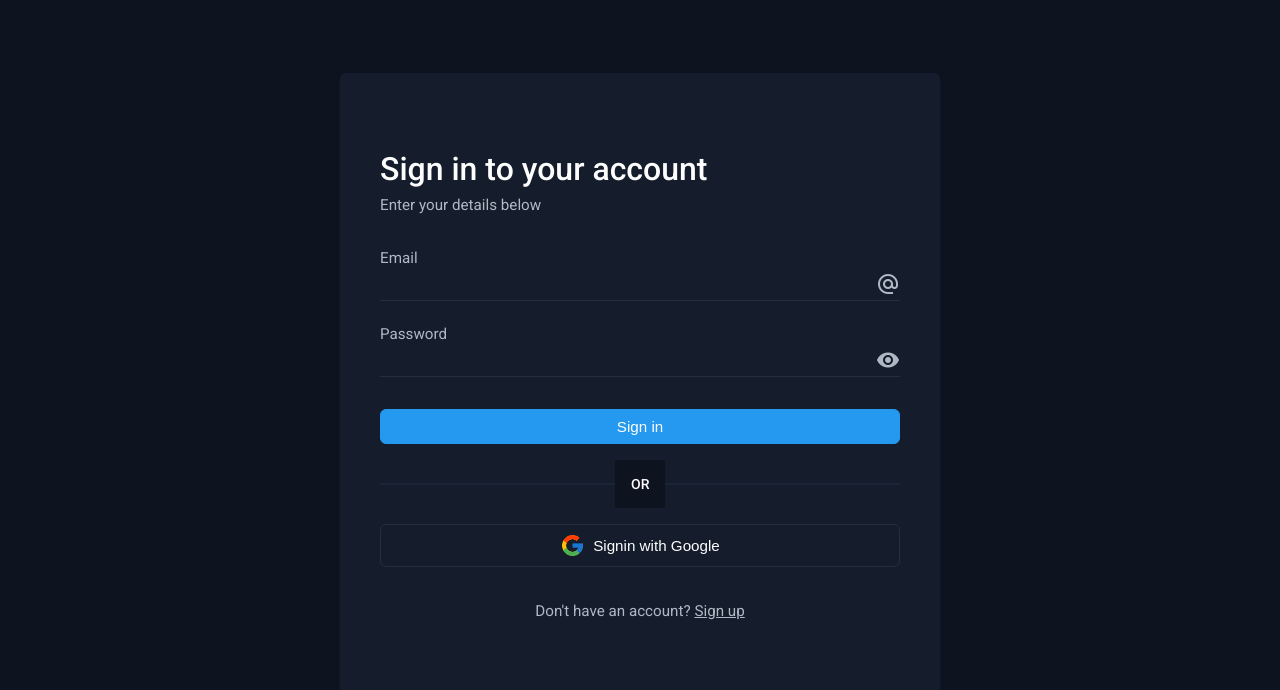
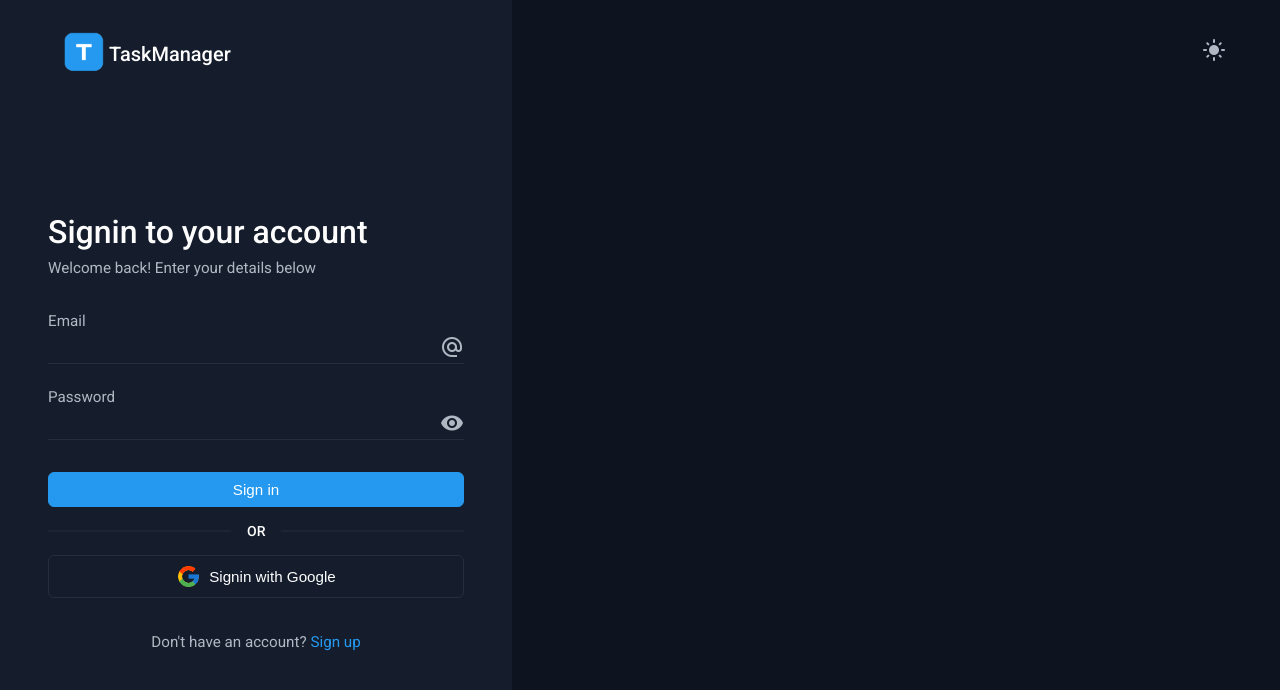
Before and after one commit to jarolthecoder/TaskManager-V2, a Next.js app: page /login in a window 1280 px wide. Shown: the top 690 px of the page. Built offline with nearby package versions, Linux system fonts and the light colour scheme; no server answers.

Commit message:
Auth layout updated

```diff
--- a/src/app/(auth)/auth.module.css
+++ b/src/app/(auth)/auth.module.css
@@ -3,70 +3,45 @@
   min-height: 100dvh;
   position: relative;
   display: flex;
-  justify-content: center;
-  align-items: center;
-  background: var(--clr-blue-dark);
-}
-
-.main p {
-  font-size: var(--fs-body);
-}
-
-.col_right h2,
-.input_group input {
-  color: var(--clr-text-primary);
-}
-
-.col_left,
-.form_btn_container {
-  display: flex;
-  justify-content: center;
+  justify-content: space-between;
   align-items: center;
 }
 
 .col_left,
 .col_right {
+
   height: 100dvh;
-  padding: 4rem 3rem;
 }
 
 .col_left {
-  width: 45%;
+  width: 40%;
+  padding: 2rem 3rem;
+  background: var(--clr-bg-card-primary);
 }
 
 .col_right {
-  width: 55%;
-  /* background: url(../../../public/task-manager-v2-landing.png) no-repeat;
-  background-size: cover;
-  background-position: bottom -100px center; */
-  background-color: var(--clr-bg-default);
+  width: 60%;
 }
 
-.title {
-  max-width: 500px;
+.col_right .col_header {
+  display: flex;
+  justify-content: flex-end;
+  align-items: center;
+  padding: 2rem 3rem;
 }
 
-.title h2 {
-  font-size: 2rem;
-  margin-bottom: 1.5rem;
-  color: var(--clr-text-primary);
+.auth_logo {
+  padding: 0;
 }
 
 /* Auth Form */
-.form_card {
-  width: 100%;
-  max-width: 600px;
-  display: flex;
-  justify-content: center;
-  align-items: center;
-  flex-direction: column;
-}
 .form_container {
   width: 100%;
   display: flex;
   justify-content: center;
   align-items: center;
   flex-direction: column;
+  margin-top: 15vh;
 }
 
 .form_btn_container {
@@ -88,7 +63,7 @@
   margin: auto;
   z-index: 2;
   padding: 1rem;
-  background: var(--clr-bg-default);
+  background: var(--clr-bg-card-primary);
 }
 
 .or_signin_text::before {
--- a/src/app/(auth)/layout.jsx
+++ b/src/app/(auth)/layout.jsx
@@ -25,12 +25,18 @@ export default function AuthLayout({ children }) {
 
   return (
     <main className={styles.main}>
-      {/* <Logo color={theme === "dark" ? "dark" : "light"} /> */}
-      <Card className={styles.form_card} padding="medium">
-        <div className={styles.form_container}>
-          {children}
+      <div className={styles.col_left}>
+        <div className={styles.col_header}>
+          <Logo className={styles.auth_logo} />
         </div>
-      </Card>
+        <div className={styles.form_container}>{children}</div>
+      </div>
+
+      <div className={styles.col_right}>
+        <div className={styles.col_header}>
+          <ThemeToggle />
+        </div>
+      </div>
     </main>
   );
 }
--- a/src/app/(auth)/login/page.jsx
+++ b/src/app/(auth)/login/page.jsx
@@ -45,8 +45,8 @@ export default function Login() {
 
   return (
     <AuthForm
-      title="Sign in to your account"
-      lead="Enter your details below"
+      title="Signin to your account"
+      lead="Welcome back! Enter your details below"
       onSubmit={handleSubmit(onSubmit)}
     >
       <AuthFormField
--- a/src/app/(dashboard)/tasks/page.jsx
+++ b/src/app/(dashboard)/tasks/page.jsx
@@ -60,7 +60,7 @@ export default function TasksPage() {
       <div className={styles.header}>
         <div>
           <Breadcrumbs />
-          <h2>Tasks</h2>
+          <h2>My Tasks</h2>
         </div>
         <div className={styles.header_options}>
           <p
--- a/src/app/colors.css
+++ b/src/app/colors.css
@@ -134,8 +134,8 @@
   --clr-disabled-opacity: #2b313a1e;
 
   /* Scrollbar */
-  --clr-scrollbar-track: #171c24;
-  --clr-scrollbar-thumb: #71787c;
+  --clr-scrollbar-track: #dddddd;
+  --clr-scrollbar-thumb:  #b3b5b8;
   --clr-scrollbar-thumb-hover: #535659;
   --clr-trasparent: #00000000;
 
--- a/src/components/auth/AuthForm/AuthForm.jsx
+++ b/src/components/auth/AuthForm/AuthForm.jsx
@@ -2,7 +2,7 @@ import styles from './AuthForm.module.css';
 
 export const AuthForm = ({title, lead, children, onSubmit}) => {
   return (
-    <section className={styles.form}>
+    <section className={styles.main}>
       <h1 className={styles.title}>{title}</h1>
       <p className={styles.lead}>{lead}</p>
       <form onSubmit={onSubmit} className={styles.form}>
--- a/src/components/auth/AuthForm/AuthForm.module.css
+++ b/src/components/auth/AuthForm/AuthForm.module.css
@@ -1,4 +1,4 @@
-.form {
+.main {
   width: 100%;
 }
 
@@ -28,11 +28,11 @@
   color: var(--clr-text-secondary);
 }
 
-
 .form a {
-  text-decoration: underline;
+  color: var(--clr-primary-main);
 }
 
 .form a:hover {
   color: var(--clr-primary-main);
+  text-decoration: underline;
 }
--- a/src/components/shared/Logo/Logo.jsx
+++ b/src/components/shared/Logo/Logo.jsx
@@ -1,15 +1,16 @@
-import Image from 'next/image';
+import Image from "next/image";
 import logoImg from "../../../../public/task-manager-v2-logo.png";
-import PropTypes from 'prop-types';
-import styles from './Logo.module.css'
-import classNames from 'classnames';
+import PropTypes from "prop-types";
+import styles from "./Logo.module.css";
+import classNames from "classnames";
 
-export const Logo = ({ displayText = true, color = "light" }) => {
+export const Logo = ({ displayText = true, color = "light", className }) => {
   const logoClasses = classNames(
     styles.main,
     !displayText && styles.flex_center,
-    color === "dark" && styles.dark
-  )
+    color === "dark" && styles.dark,
+    className
+  );
   return (
     <div className={logoClasses}>
       <Image
@@ -22,8 +23,8 @@ export const Logo = ({ displayText = true, color = "light" }) => {
       {displayText && <h1>TaskManager</h1>}
     </div>
   );
-}
+};
 
 Logo.propTypes = {
-  displayName: PropTypes.bool
-}
+  displayName: PropTypes.bool,
+};
--- a/src/components/tasks/TasksBoard/TasksBoard.jsx
+++ b/src/components/tasks/TasksBoard/TasksBoard.jsx
@@ -18,7 +18,7 @@ export const TasksBoard = ({ tasks, onDragEnd }) => {
 
     return [
       { id: "pending", title: "To Do", tasks: pendingTasks },
-      { id: "inProgress", title: "Doing", tasks: inProgressTasks },
+      { id: "inProgress", title: "In Progress", tasks: inProgressTasks },
       { id: "completed", title: "Completed", tasks: completedTasks },
     ];
   }, [tasks]);
--- a/src/components/tasks/TasksColumn/TasksColumn.jsx
+++ b/src/components/tasks/TasksColumn/TasksColumn.jsx
@@ -36,7 +36,7 @@ export const TasksColumn = ({ listId, listTitle, tasks, colSpan = 4 }) => {
   const numOfTasksClasses = classNames(
     styles.num_of_tasks,
     listTitle === "To Do" && styles.pending,
-    listTitle === "Doing" && styles.in_progress,
+    listTitle === "In Progress" && styles.in_progress,
     listTitle === "Completed" && styles.completed,
     listTitle === "Unassigned" && styles.unassigned
   );
```
